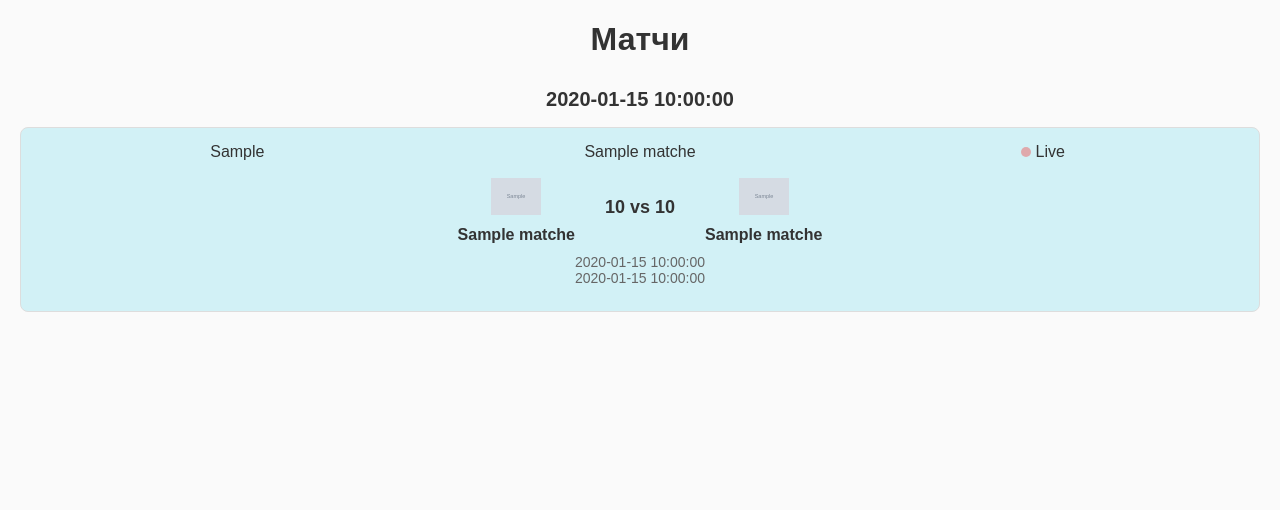
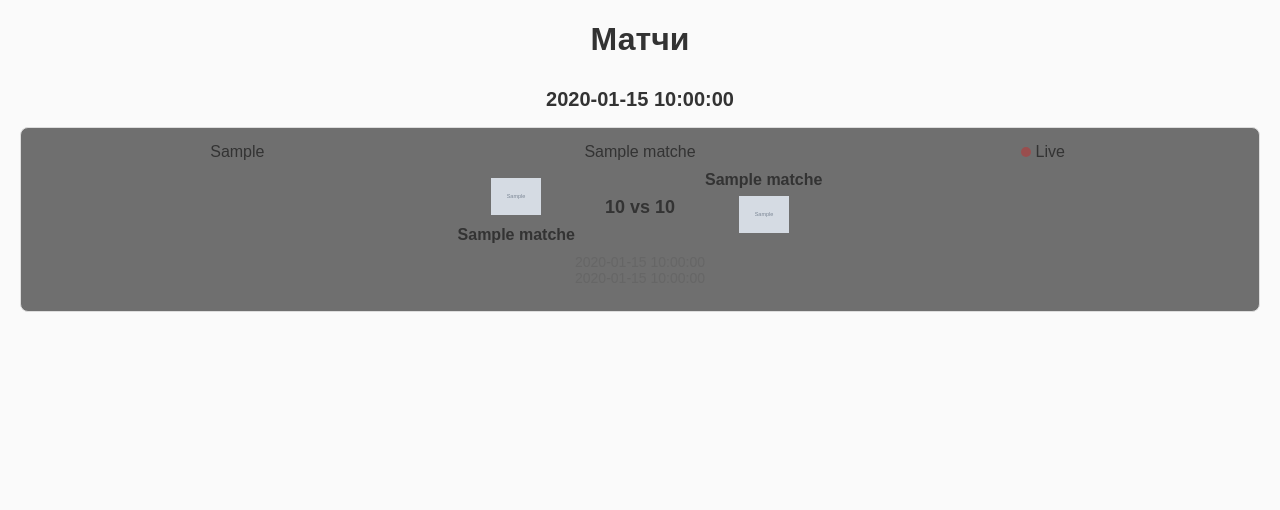
Before and after one commit to LlnZa/cs2, a FastAPI app: page / in a window 1280 px wide. Shown: the top 510 px of the page. Run offline with FastAPI, Linux system fonts and the light colour scheme; grey boxes marked "Sample" are stand-in pictures; a database or web service that is not in the repository returns one stand-in record (values such as "Sample title"); some libraries are stand-ins or nearby versions.

Commit message:
Update style.css

```diff
--- a/static/style.css
+++ b/static/style.css
@@ -29,14 +29,16 @@
 
 /* Фон для live-матчей (плавное мигание фона можно реализовать через анимацию, пример ниже) */
 .live-match {
-    background: #e0f7fa;
+    background: #424242;
     animation: livePulse 2s infinite;
 }
+
 @keyframes livePulse {
-    0% { background-color: #e0f7fa; }
-    50% { background-color: #d0f0f5; }
-    100% { background-color: #e0f7fa; }
+    0% { background-color: #424242; }
+    50% { background-color: #757575; }
+    100% { background-color: #424242; }
 }
+
 
 /* Заголовок группы (дата) */
 .group-date {
@@ -74,12 +76,7 @@
     margin: 0 10px;
 }
 
-/* Для ПК-версии: различное расположение левой и правой команды */
-.team-left {
-    /* Левый блок: логотип сверху, имя снизу */
-}
-.team-right {
-    /* Правый блок: для ПК – имя сверху, логотип снизу */
+
 }
 @media (min-width: 601px) {
     .team-right {
```
